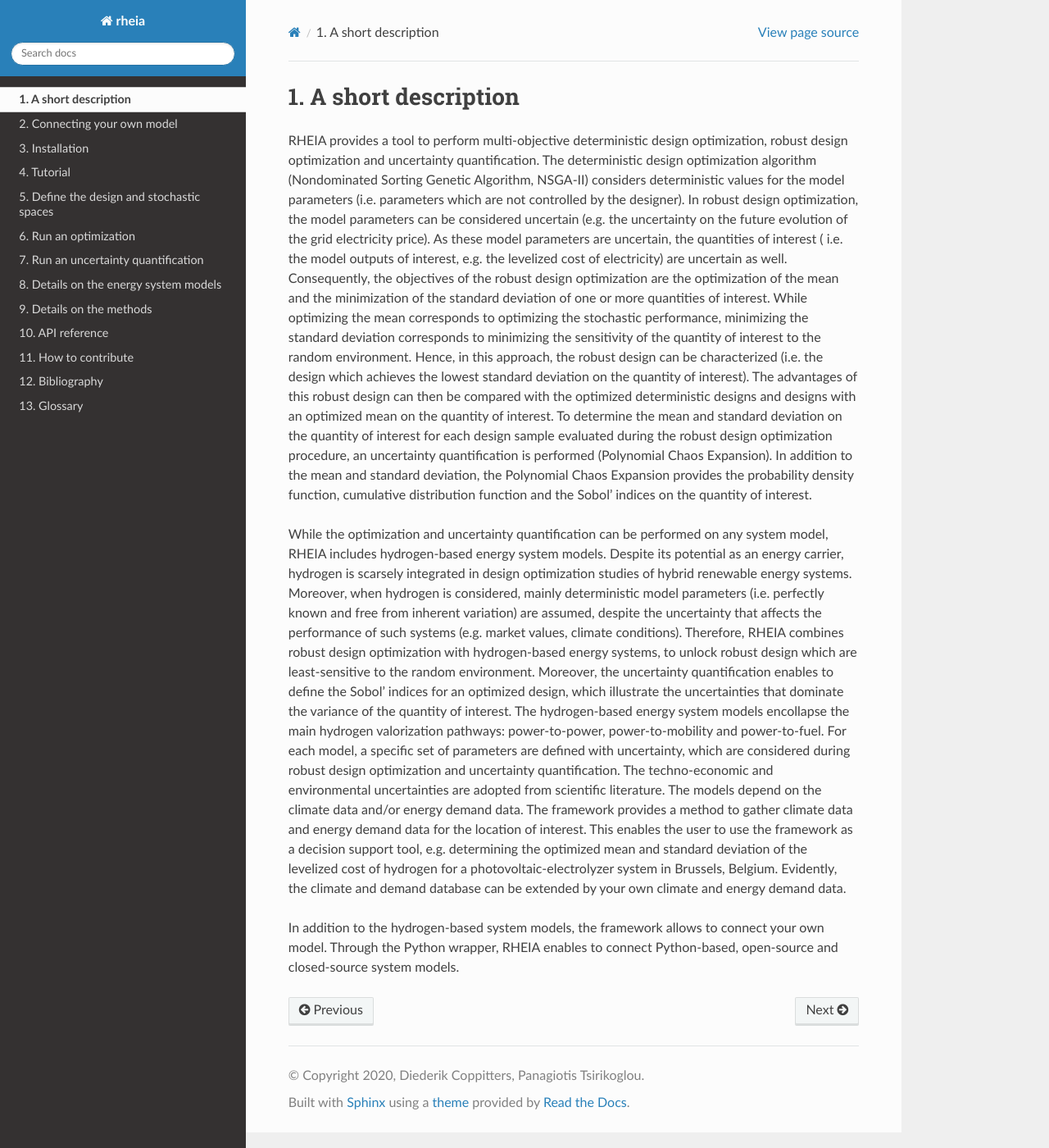
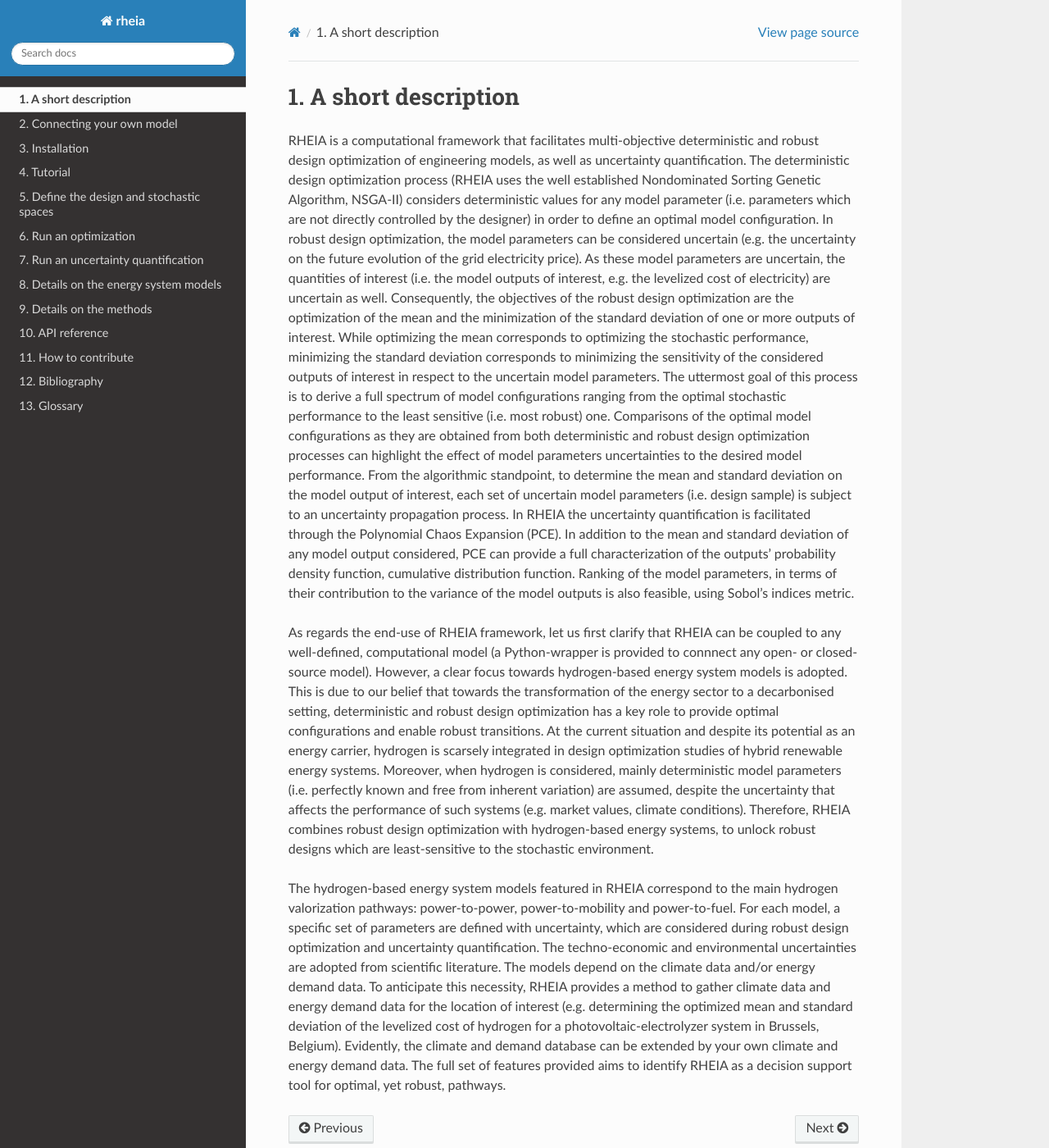
Before and after one commit to rheia-framework/RHEIA, a Sphinx documentation site: the page built from docs/sphinx/functionalities.rst, in a window 1280 px wide and 1400 px high. Shown: the whole window at 82% size. Built offline with Sphinx 7.4.7 and the Read the Docs theme 2.0.0, drawn with Linux system fonts in a browser that asks for light colours; pages that are not in the unit, such as notebooks, are missing from menus.

Commit message:
Update functionalities.rst

```diff
--- a/docs/sphinx/functionalities.rst
+++ b/docs/sphinx/functionalities.rst
@@ -3,32 +3,19 @@
 A short description
 ===================
 
-RHEIA provides a tool to perform multi-objective deterministic design optimization, robust design optimization and uncertainty quantification.
-The deterministic design optimization algorithm (Nondominated Sorting Genetic Algorithm, NSGA-II) considers deterministic values for the model parameters
-(i.e. parameters which are not controlled by the designer). In robust design optimization, the model parameters can be considered uncertain
-(e.g. the uncertainty on the future evolution of the grid electricity price). As these model parameters are uncertain, the quantities of interest
-( i.e. the model outputs of interest, e.g. the levelized cost of electricity) are uncertain as well. Consequently, the objectives of the robust design optimization are the
-optimization of the mean and the minimization of the standard deviation of one or more quantities of interest. While optimizing the mean corresponds to
-optimizing the stochastic performance, minimizing the standard deviation corresponds to minimizing the sensitivity of the quantity of interest to the random environment.
-Hence, in this approach, the robust design can be characterized (i.e. the design which achieves the lowest standard deviation on the quantity of interest).
-The advantages of this robust design can then be compared with the optimized deterministic designs and designs with an optimized mean on the quantity of interest.
-To determine the mean and standard deviation on the quantity of interest for each design sample evaluated during the robust design optimization procedure, an uncertainty quantification is performed (Polynomial Chaos Expansion).
-In addition to the mean and standard deviation, the Polynomial Chaos Expansion provides the probability density function,
-cumulative distribution function and the Sobol' indices on the quantity of interest.
+RHEIA is a computational framework that facilitates multi-objective deterministic and robust design optimization of engineering models, as well as uncertainty quantification.
+The deterministic design optimization process (RHEIA uses the well established Nondominated Sorting Genetic Algorithm, NSGA-II) considers deterministic values for any model parameter (i.e. parameters which are not directly controlled by the designer) in order to define an optimal model configuration. In robust design optimization, the model parameters can be considered uncertain (e.g. the uncertainty on the future evolution of the grid electricity price). As these model parameters are uncertain, the quantities of interest (i.e. the model outputs of interest, e.g. the levelized cost of electricity) are uncertain as well. Consequently, the objectives of the robust design optimization are the optimization of the mean and the minimization of the standard deviation of one or more outputs of interest. While optimizing the mean corresponds to
+optimizing the stochastic performance, minimizing the standard deviation corresponds to minimizing the sensitivity of the considered outputs of interest in respect to the uncertain model parameters. The uttermost goal of this process is to derive a full spectrum of model configurations ranging from the optimal stochastic performance to the least sensitive (i.e. most robust) one. Comparisons of the optimal model configurations as they are obtained from both deterministic and robust design optimization processes can highlight the effect of model parameters uncertainties to the desired model performance. From the algorithmic standpoint, to determine the mean and standard deviation on the  model output of interest, each set of uncertain model parameters (i.e. design sample) is subject to an uncertainty propagation process. In RHEIA the uncertainty quantification is facilitated through the Polynomial Chaos Expansion (PCE).
+In addition to the mean and standard deviation of any model output considered, PCE can provide a full characterization of the outputs' probability density function,
+cumulative distribution function. Ranking of the model parameters, in terms of their contribution to the variance of the model outputs is also feasible, using Sobol's indices metric.
 
-While the optimization and uncertainty quantification can be performed on any system model, RHEIA includes hydrogen-based energy system models.
-Despite its potential as an energy carrier, hydrogen is scarsely integrated in design optimization studies of hybrid renewable energy systems.
+As regards the end-use of RHEIA framework, let us first clarify that RHEIA can be coupled to any well-defined, computational model (a Python-wrapper is provided to connnect any open- or closed-source model). However, a clear focus towards hydrogen-based energy system models is adopted. This is due to our belief that towards the transformation of the energy sector to a decarbonised setting, deterministic and robust design optimization has a key role to provide optimal configurations and enable robust transitions.
+At the current situation and despite its potential as an energy carrier, hydrogen is scarsely integrated in design optimization studies of hybrid renewable energy systems.
 Moreover, when hydrogen is considered, mainly deterministic model parameters (i.e. perfectly known and free from inherent variation) are assumed, despite the uncertainty
-that affects the performance of such systems (e.g. market values, climate conditions).
-Therefore, RHEIA combines robust design optimization with hydrogen-based energy systems, to unlock robust design which are least-sensitive to the random environment.
-Moreover, the uncertainty quantification enables to define the Sobol' indices for an optimized design,
-which illustrate the uncertainties that dominate the variance of the quantity of interest.
-The hydrogen-based energy system models encollapse the main hydrogen valorization pathways: power-to-power, power-to-mobility and power-to-fuel.
+that affects the performance of such systems (e.g. market values, climate conditions). Therefore, RHEIA combines robust design optimization with hydrogen-based energy systems, to unlock robust designs which are least-sensitive to the stochastic environment.
+
+The hydrogen-based energy system models featured in RHEIA correspond to the main hydrogen valorization pathways: power-to-power, power-to-mobility and power-to-fuel.
 For each model, a specific set of parameters are defined with uncertainty, which are considered during robust design optimization and uncertainty quantification.
 The techno-economic and environmental uncertainties are adopted from scientific literature.
-The models depend on the climate data and/or energy demand data. The framework provides a method to gather climate data and energy demand data for the location of interest. This enables the user to use the framework as a decision support tool,
-e.g. determining the optimized mean and standard deviation of the levelized cost of hydrogen for a photovoltaic-electrolyzer system in Brussels, Belgium.
-Evidently, the climate and demand database can be extended by your own climate and energy demand data.
-
-In addition to the hydrogen-based system models, the framework allows to connect your own model.
-Through the Python wrapper, RHEIA enables to connect Python-based, open-source and closed-source system models.
+The models depend on the climate data and/or energy demand data. To anticipate this necessity, RHEIA provides a method to gather climate data and energy demand data for the location of interest (e.g. determining the optimized mean and standard deviation of the levelized cost of hydrogen for a photovoltaic-electrolyzer system in Brussels, Belgium).
+Evidently, the climate and demand database can be extended by your own climate and energy demand data. The full set of features provided aims to identify RHEIA as a decision support tool for optimal, yet robust, pathways.
```
